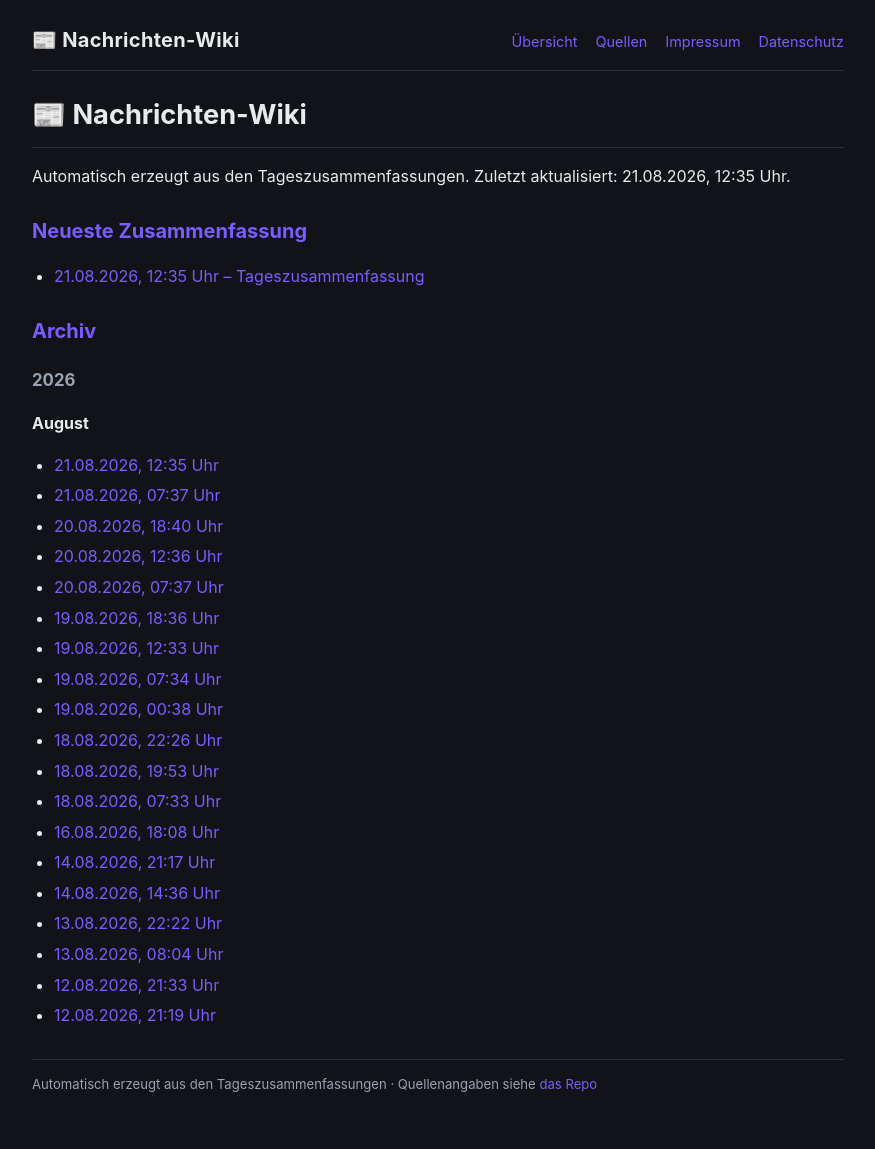
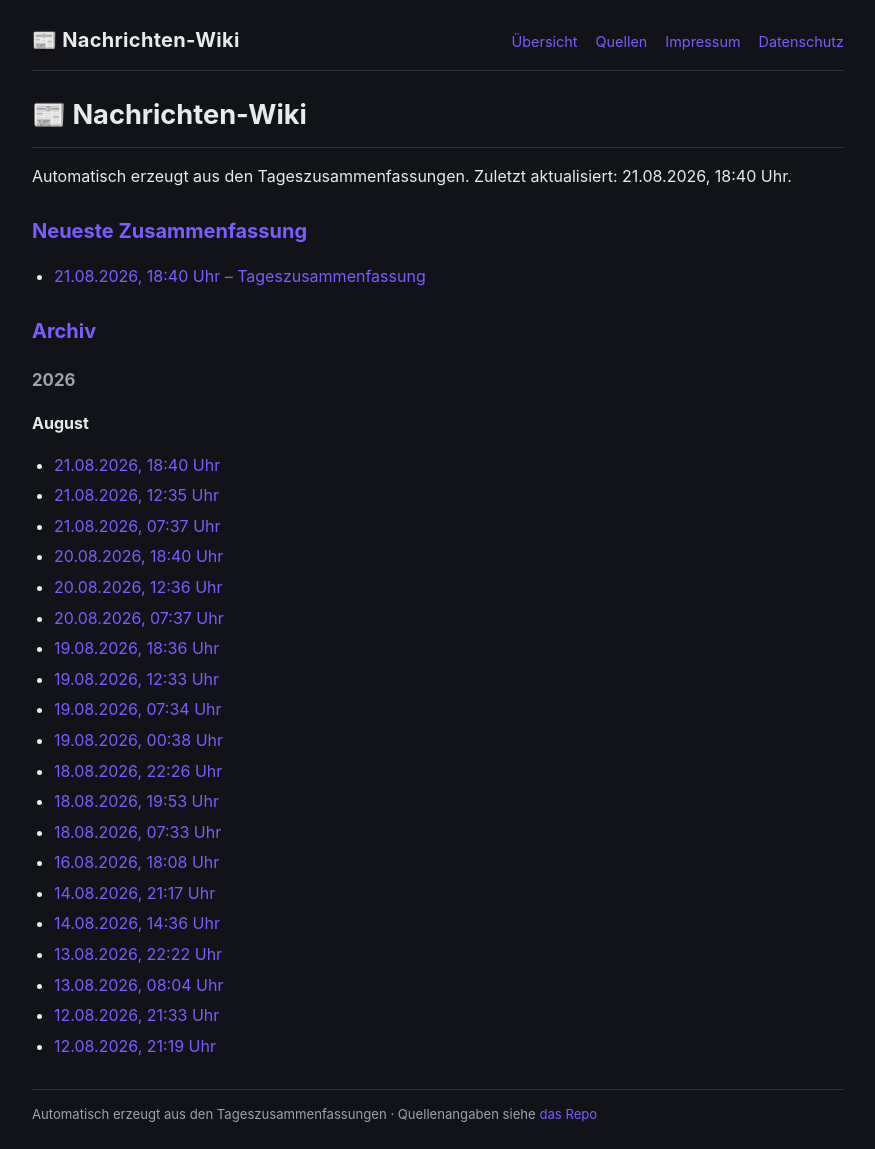
Before and after one commit to Ubuntu51/news-wiki, a Jekyll site: the page built from index.md, in a window 1280 px wide. Shown: the whole page, without its empty margins (202-1077 px from the left). Built offline with Jekyll 4.4.1, drawn with Linux system fonts in a browser that asks for light colours; our own code applies the rules of GitHub Pages for plain Markdown files; before the commit the page ends 1119 px from its top, so only the background shows below that.

Commit message:
Tageszusammenfassungen 2026-08-21

```diff
--- a/index.md
+++ b/index.md
@@ -1,10 +1,10 @@
 # 📰 Nachrichten-Wiki
 
-Automatisch erzeugt aus den Tageszusammenfassungen. Zuletzt aktualisiert: 21.08.2026, 12:35 Uhr.
+Automatisch erzeugt aus den Tageszusammenfassungen. Zuletzt aktualisiert: 21.08.2026, 18:40 Uhr.
 
 ## Neueste Zusammenfassung
 
-- [21.08.2026, 12:35 Uhr – Tageszusammenfassung](2026/08/2026-08-21_12-35.html)
+- [21.08.2026, 18:40 Uhr – Tageszusammenfassung](2026/08/2026-08-21_18-40.html)
 
 ## Archiv
 
@@ -12,6 +12,7 @@ Automatisch erzeugt aus den Tageszusammenfassungen. Zuletzt aktualisiert: 21.08.
 
 **August**
 
+- [21.08.2026, 18:40 Uhr](2026/08/2026-08-21_18-40.html)
 - [21.08.2026, 12:35 Uhr](2026/08/2026-08-21_12-35.html)
 - [21.08.2026, 07:37 Uhr](2026/08/2026-08-21_07-37.html)
 - [20.08.2026, 18:40 Uhr](2026/08/2026-08-20_18-40.html)
```
Also changed, not shown: 2026/08/2026-08-21_18-40.md (added, +65 -0 lines).
